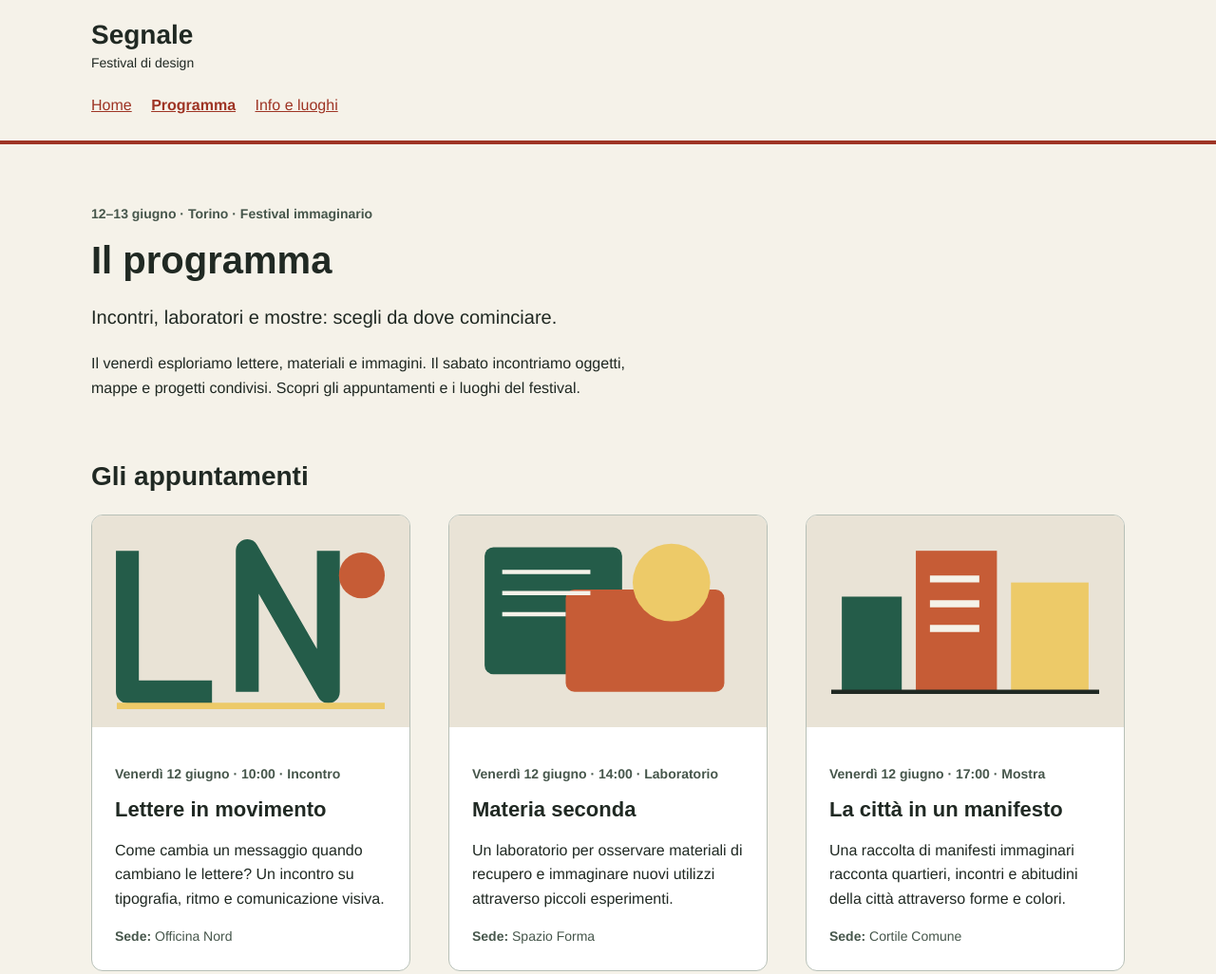
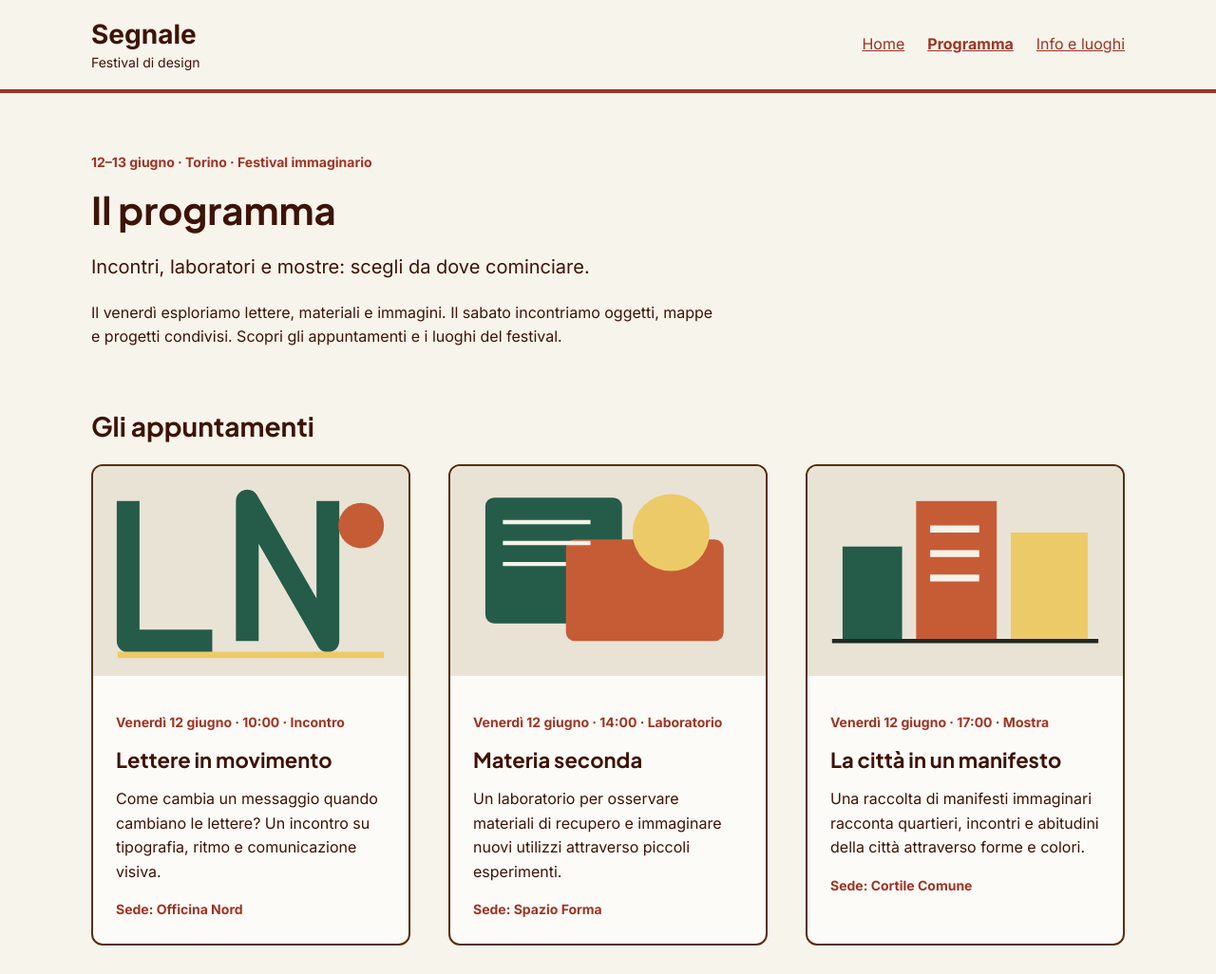
Before and after one commit to gretaboarella/festival-segnale, a plain HTML site: page programma.html in a window 1280 px wide. Shown: the top 1026 px of the page at 95% size. Drawn offline with Linux system fonts and the light colour scheme.

Commit message:
Moodboard, sticky header e google font

```diff
--- a/programma.html
+++ b/programma.html
@@ -4,6 +4,12 @@
   <meta charset="utf-8">
   <meta name="viewport" content="width=device-width, initial-scale=1">
   <title>Programma — Segnale</title>
+
+  <!-- Collegamenti a Google Fonts (Plus Jakarta Sans e Inter) -->
+  <link rel="preconnect" href="https://fonts.googleapis.com">
+  <link rel="preconnect" href="https://fonts.gstatic.com" crossorigin>
+  <link href="https://fonts.googleapis.com/css2?family=Inter:wght@400;500;700&family=Plus+Jakarta+Sans:wght@600;700&display=swap" rel="stylesheet">
+
   <link rel="stylesheet" href="style.css">
 </head>
 <body>
--- a/style.css
+++ b/style.css
@@ -1,17 +1,19 @@
-/* Stile iniziale: tipografia, colori e variabili CSS sono già predisposti.
-   Lavoreremo su collegamenti, CSS condiviso e disposizione delle schede. */
-
-/* Scelte comuni: ogni regola usa var() per richiamarne il valore. */
+/* Stile iniziale: tipografia, colori e variabili CSS aggiornati */
 :root {
   --colore-primario: #9e3424;
   --colore-primario-scuro: #6e2217;
-  --colore-sfondo: #f5f2e9;
-  --colore-testo: #202923;
-  --font-testo: Helvetica, sans-serif;
-  --font-titoli: Arial, sans-serif;
+  --colore-sfondo: #F7F4EB; /* Sfondo carta naturale del sito */
+  --colore-sfondo-card: #FCFBF7; /* Carta leggermente più chiara per le card */
+  --colore-sfondo-secondario: #E8E1D3;
+  --colore-testo: #3d1308; /* Marrone caldo molto scuro per i testi */
+  --colore-bordo: #582f0e; /* Marrone caldo per i bordi */
+  --font-testo: 'Inter', Helvetica, sans-serif;
+  --font-titoli: 'Plus Jakarta Sans', Arial, sans-serif;
 }
 
-* {
+*,
+*::before,
+*::after {
   box-sizing: border-box;
 }
 
@@ -43,9 +45,21 @@ a:focus-visible {
   margin: 0 auto;
 }
 
+/* Intestazione sticky e layout flessibile per brand e menu (sotto i 600px) */
 .site-header {
   padding: 1.25rem 0;
   border-bottom: 4px solid var(--colore-primario);
+  position: sticky;
+  top: 0;
+  background-color: var(--colore-sfondo);
+  z-index: 1000;
+}
+
+.site-header .container {
+  display: flex;
+  flex-direction: column;
+  align-items: flex-start;
+  gap: 0.75rem;
 }
 
 .brand {
@@ -64,13 +78,16 @@ a:focus-visible {
   font-weight: normal;
 }
 
+/* Menu di base (sotto i 600px): in colonna */
 nav {
-  margin-top: 1rem;
+  margin-top: 0;
+  display: flex;
+  flex-direction: column;
+  gap: 0.5rem;
 }
 
 nav a {
   display: inline-block;
-  margin-right: 1rem;
   padding: 0.25rem 0;
 }
 
@@ -82,9 +99,11 @@ nav a[aria-current="page"] {
   padding: 3rem 0 1rem;
 }
 
+/* Testi 'eyebrow', 'event-meta' e 'event-place' impostati in rosso */
 .eyebrow,
-.event-meta {
-  color: #46564b;
+.event-meta,
+.event-place {
+  color: var(--colore-primario);
   font-size: 0.875rem;
   font-weight: bold;
 }
@@ -145,7 +164,9 @@ h3 {
   max-width: 54rem;
   height: auto;
   margin-top: 1.5rem;
+  border: 2px solid var(--colore-bordo);
   border-radius: 0.75rem;
+  background: var(--colore-sfondo-card);
 }
 
 .venues {
@@ -165,9 +186,9 @@ h3 {
 .event-card {
   margin-bottom: 1.5rem;
   overflow: hidden;
-  border: 1px solid #b7c0b7;
+  border: 2px solid var(--colore-bordo);
   border-radius: 0.75rem;
-  background: #ffffff;
+  background: var(--colore-sfondo-card);
 }
 
 .event-card img {
@@ -184,15 +205,10 @@ h3 {
   margin-bottom: 0;
 }
 
-.event-place {
-  color: #46564b;
-  font-size: 0.875rem;
-}
-
 .site-footer {
   padding: 1.25rem 0;
-  border-top: 1px solid #b7c0b7;
-  color: #46564b;
+  border-top: 2px solid var(--colore-bordo);
+  color: #5C554E;
   font-size: 0.875rem;
 }
 
@@ -209,8 +225,25 @@ h3 {
   top: 1rem;
 }
 
-/* Qui aggiungeremo la media query durante la demo. */
+/* Da 600px in su: brand a sinistra e menu in riga a destra sulla stessa linea */
 @media (min-width: 600px) {
+  .site-header .container {
+    flex-direction: row;
+    justify-content: space-between;
+    align-items: center;
+  }
+
+  nav {
+    flex-direction: row;
+    align-items: center;
+    gap: 1.5rem;
+    margin-top: 0;
+  }
+
+  nav a {
+    margin-right: 0;
+  }
+
   .event-grid {
     grid-template-columns: repeat(2, minmax(0, 1fr));
   }
```
Also changed, not shown: index.html (+6 -1 lines), info.html (+6 -0 lines), 5 other files.
